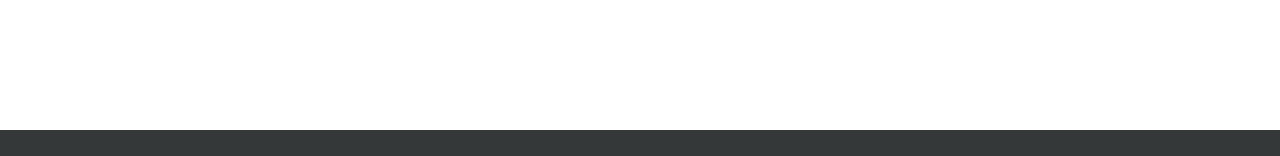
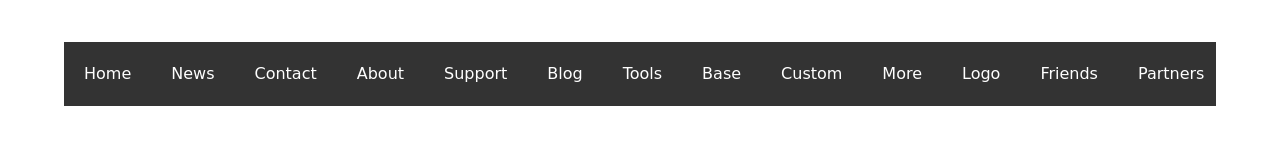
Before and after one commit to Jaden-Reklaw/bobs_burgers, a React (Create React App) app: page /#/ in a window 1280 px wide. Shown: the part 1815-1971 px from the top of the page. Built offline with nearby package versions, Linux system fonts and the light colour scheme.

Commit message:
horizontal menu to bottom of home page

```diff
--- /dev/null
+++ b/src/components/HScrollMenu/HScrollMenu.css
@@ -0,0 +1,23 @@
+div.scrollmenu {
+    background-color: #333;
+    overflow: auto;
+    white-space: nowrap;
+  }
+
+  div.scrollmenu a {
+    display: inline-block;
+    color: white;
+    text-align: center;
+    padding: 14px;
+    margin: 6px;
+    text-decoration: none;
+  }
+
+  div.scrollmenu a:hover {
+    background-color: #777;
+  }
+
+  ::-webkit-scrollbar {
+    width: 0px;
+    background: transparent; /* make scrollbar transparent */
+}
--- /dev/null
+++ b/src/components/HScrollMenu/HScrollMenu.js
@@ -0,0 +1,43 @@
+import React, {Component} from 'react';
+import './HScrollMenu.css';
+
+class HScrollMenu extends Component {
+  render() {
+    return (
+      <div class="scrollmenu">
+        <a href="#home">Home</a>
+        <a href="#news">News</a>
+        <a href="#contact">Contact</a>
+        <a href="#about">About</a>
+        <a href="#support">Support</a>
+        <a href="#blog">Blog</a>
+        <a href="#tools">Tools</a>
+        <a href="#base">Base</a>
+        <a href="#custom">Custom</a>
+        <a href="#more">More</a>
+        <a href="#logo">Logo</a>
+        <a href="#friends">Friends</a>
+        <a href="#partners">Partners</a>
+        <a href="#people">People</a>
+        <a href="#work">Work</a>
+        <a href="#home">Home</a>
+        <a href="#news">News</a>
+        <a href="#contact">Contact</a>
+        <a href="#about">About</a>
+        <a href="#support">Support</a>
+        <a href="#blog">Blog</a>
+        <a href="#tools">Tools</a>
+        <a href="#base">Base</a>
+        <a href="#custom">Custom</a>
+        <a href="#more">More</a>
+        <a href="#logo">Logo</a>
+        <a href="#friends">Friends</a>
+        <a href="#partners">Partners</a>
+        <a href="#people">People</a>
+        <a href="#work">Work</a>
+      </div>
+    )
+  }
+}
+
+export default HScrollMenu;
--- a/src/components/pages/Home/Home.js
+++ b/src/components/pages/Home/Home.js
@@ -5,6 +5,7 @@ import './Home.css';
 import Hero from '../../Hero/Hero';
 import BurgerOfDay from '../../Hero/BurgerOfDay';
 import CastHero from '../../Hero/CastHero';
+import HScrollMenu from '../../HScrollMenu/HScrollMenu';
 
 class Home extends Component {
   render() {
@@ -13,6 +14,7 @@ class Home extends Component {
         <Hero />
         <BurgerOfDay />
         <CastHero />
+        <HScrollMenu />
       </div>
     )
   }
```
